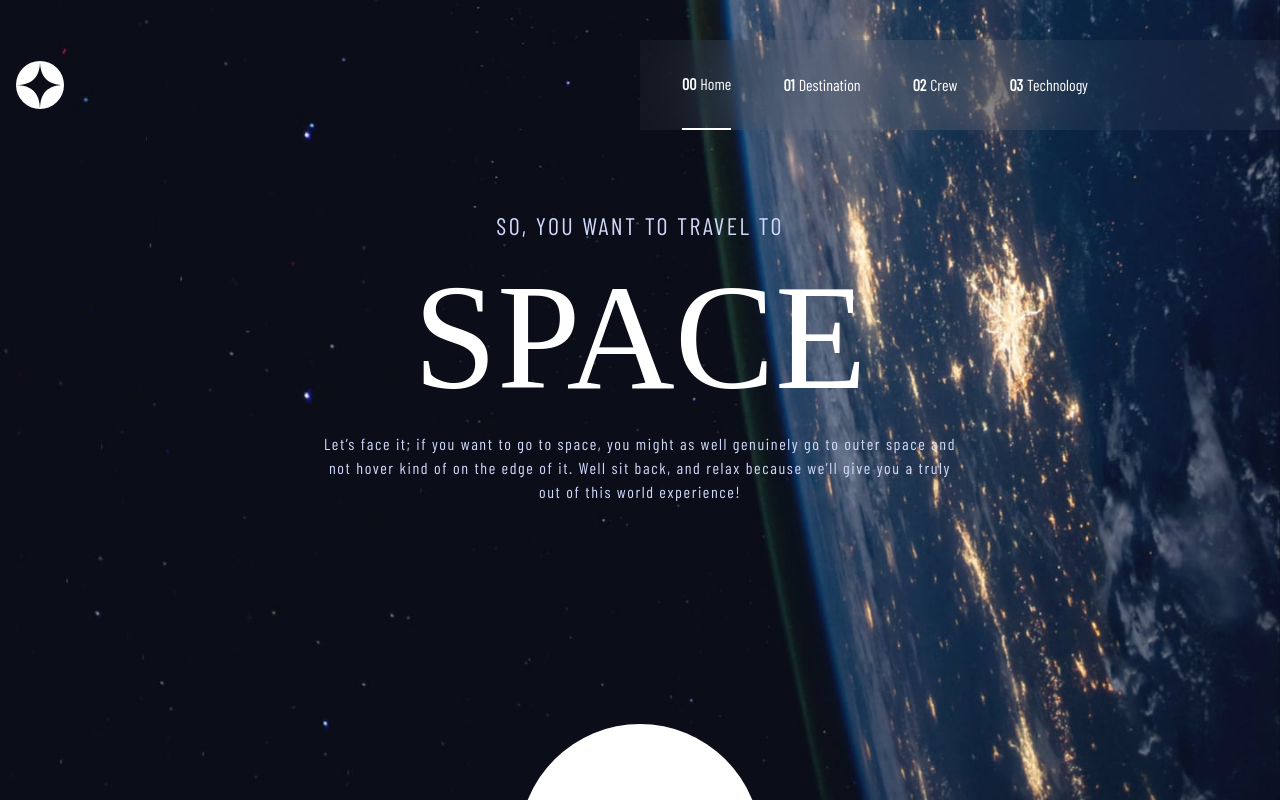
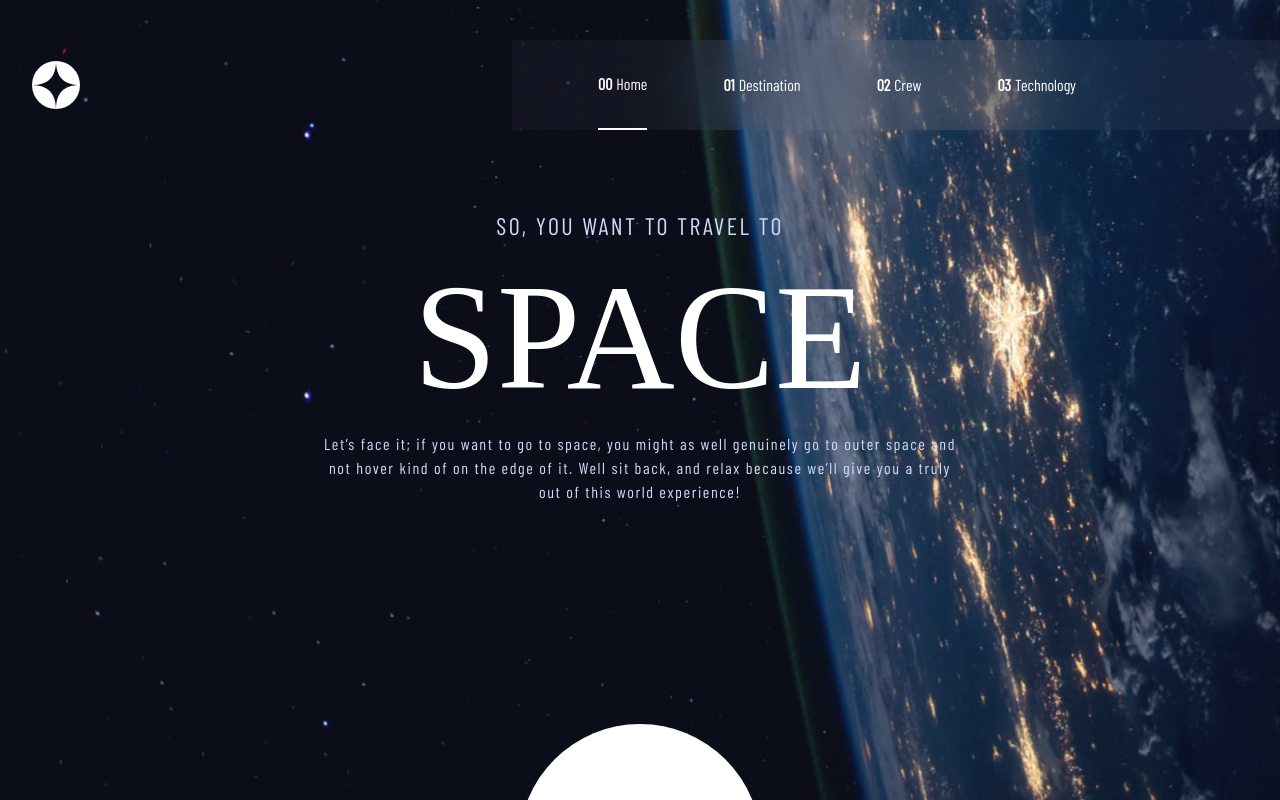
Before and after one commit to ravinduf/space-tourism, a Vue app: page / in a window 1280 px wide. Shown: the top 800 px of the page. Built offline with nearby package versions, Linux system fonts and the light colour scheme; a web font is replaced by a local one.

Commit message:
update widths

```diff
--- a/src/components/NavBar.vue
+++ b/src/components/NavBar.vue
@@ -22,10 +22,10 @@ const showDropdown = ref(false)
 <template>
   <section class="lg:mt-10 hidden md:block md:mt-0 ">
     <nav class="flex flex-row items-center justify-between h-[90px] ">
-      <img class="h-[48px] w-[48px] ml-4" src="../assets/shared/logo.svg" />
+      <img class="h-[48px] w-[48px] ml-8" src="../assets/shared/logo.svg" />
 
-      <div class="flex flex-row justify-around w-[50vw] h-[90px] px-4 backdrop">
-        <routerLink to="/" class="link" :class="{ 'link--active': pathMap.home === path }">
+      <div class="flex flex-row justify-around w-[60vw] h-[90px] px-4 backdrop">
+        <routerLink to="/" class="link ml-8" :class="{ 'link--active': pathMap.home === path }">
           <span class="link__row">
             <span class="link--bold">00</span> Home
           </span>
```
